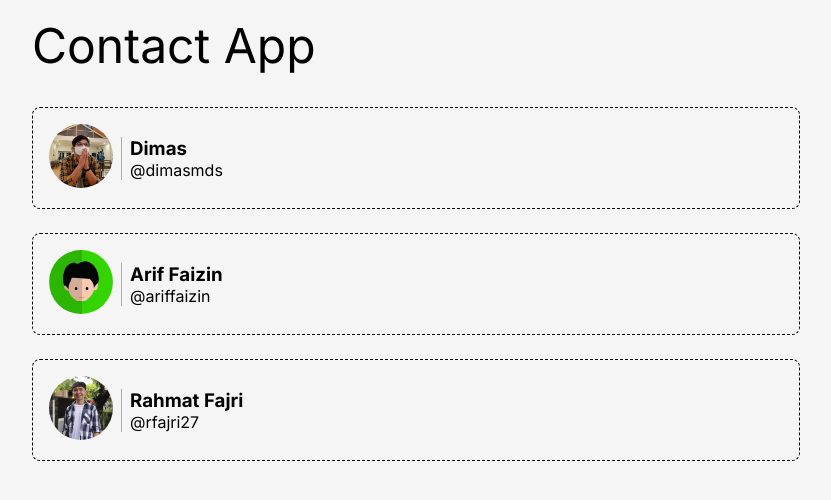
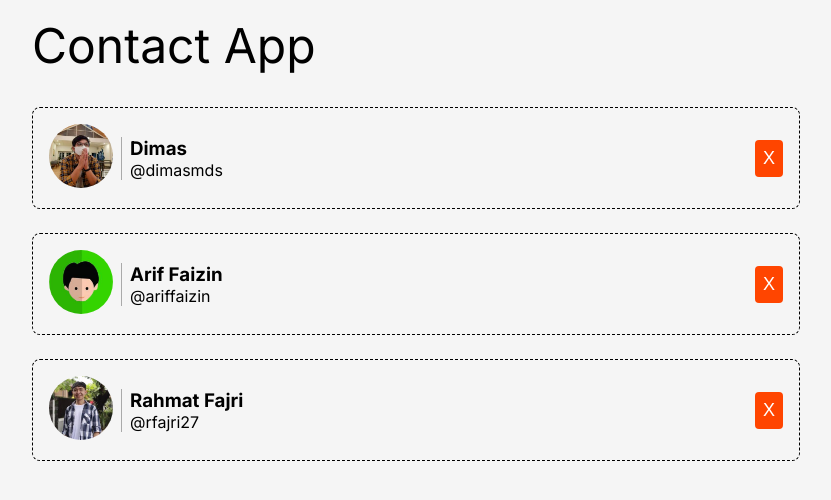
Before and after one commit to IrsalLaz/contacts-app-react, a React (Vite) app: page / in a window 1280 px wide. Shown: the top 500 px of the page, without its empty margins (224-1055 px from the left). Built offline with nearby package versions, Linux system fonts and the light colour scheme.

Commit message:
add delete contact feature
* change ContactApp to Class Component
* adjust related components

```diff
--- a/src/components/ContactApp.jsx
+++ b/src/components/ContactApp.jsx
@@ -2,15 +2,33 @@
 import ContactList from "./ContactList";
 import { getData } from "../utils/data";
 
-function ContactApps(){
-    const contacts = getData();
+class ContactApps extends React.Component {
+	constructor(props) {
+		super(props);
 
-    return (
-        <div className="contact-app">
-            <h1>Contact App</h1>
-            <ContactList contacts={contacts} />
-        </div>
-    );
+		this.state = {
+			contacts: getData(),
+		};
+
+		this.onDeleteHandler = this.onDeleteHandler.bind(this);
+	}
+
+	onDeleteHandler(id) {
+		const contacts = this.state.contacts.filter((contact) => contact.id != id);
+		this.setState({ contacts });
+	}
+
+	render() {
+		return (
+			<div className="contact-app">
+				<h1>Contact App</h1>
+				<ContactList
+					contacts={this.state.contacts}
+					onDelete={this.onDeleteHandler}
+				/>
+			</div>
+		);
+	}
 }
 
 export default ContactApps;
--- a/src/components/ContactItem.jsx
+++ b/src/components/ContactItem.jsx
@@ -1,14 +1,16 @@
 import React from "react";
 import ContactItemImage from "./ContactItemImage";
 import ContactItemBody from "./ContactItemBody";
+import DeleteButton from "./DeleteButton";
 
-function ContactItem({imageUrl, name, tag}){
-    return (
-        <div className="contact-item">
-            <ContactItemImage imageUrl={imageUrl}/>
-            <ContactItemBody name={name} tag={tag}/>
-        </div>
-    );
+function ContactItem({ imageUrl, name, tag, id, onDelete }) {
+	return (
+		<div className="contact-item">
+			<ContactItemImage imageUrl={imageUrl} />
+			<ContactItemBody name={name} tag={tag} />
+			<DeleteButton id={id} onDelete={onDelete} />
+		</div>
+	);
 }
 
 export default ContactItem;
--- a/src/components/ContactList.jsx
+++ b/src/components/ContactList.jsx
@@ -1,16 +1,19 @@
 import React from "react";
 import ContactItem from "./ContactItem";
 
-function ContactList({contacts}){
-    return (
-        <div className="contact-list">
-            {
-                contacts.map((contact) => (
-                    <ContactItem key={contact.id} {...contact} />
-                ))
-            }
-        </div>
-    )
+function ContactList({ contacts, onDelete }) {
+	return (
+		<div className="contact-list">
+			{contacts.map((contact) => (
+				<ContactItem
+					key={contact.id}
+					id={contact.id}
+					onDelete={onDelete}
+					{...contact}
+				/>
+			))}
+		</div>
+	);
 }
 
 export default ContactList;
--- /dev/null
+++ b/src/components/DeleteButton.jsx
@@ -0,0 +1,11 @@
+import React from "react";
+
+function DeleteButton({ id, onDelete }) {
+	return (
+		<button className="contact-item__delete" onClick={() => onDelete(id)}>
+			X
+		</button>
+	);
+}
+
+export default DeleteButton;
```
